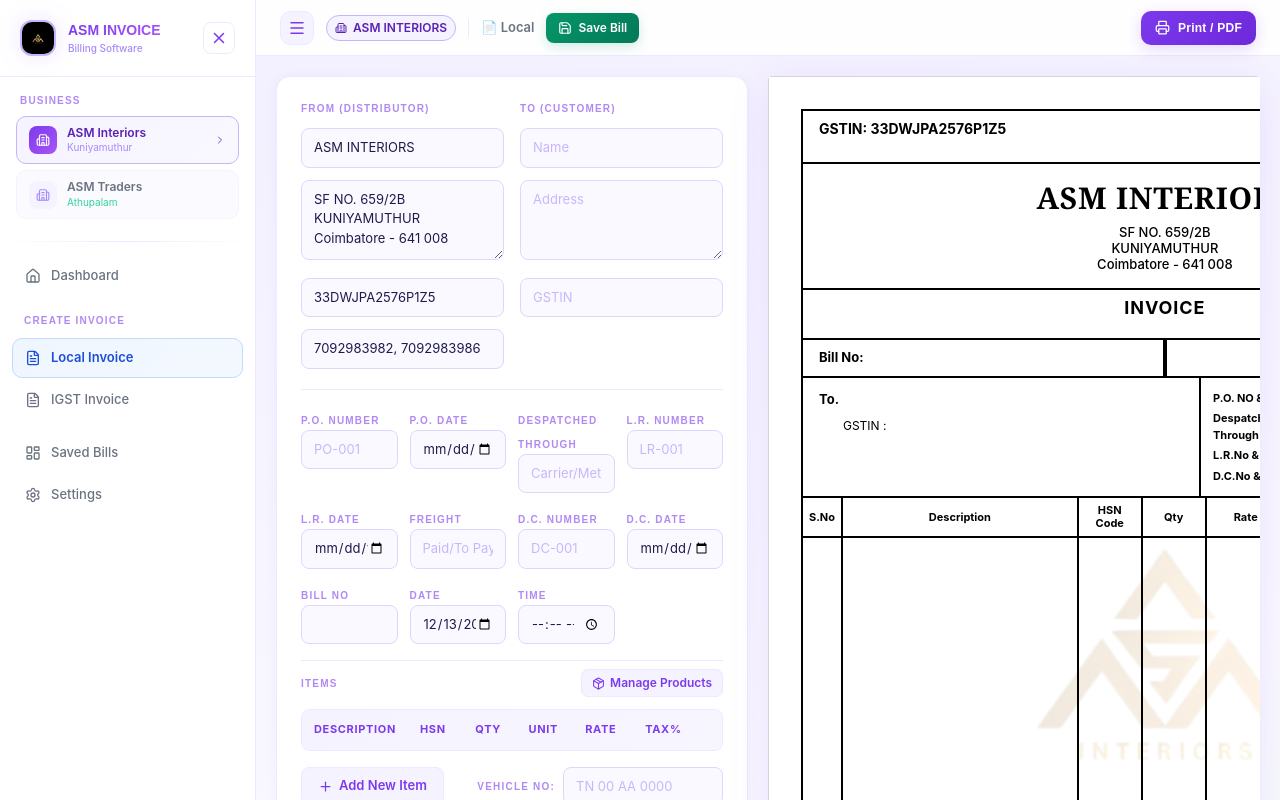
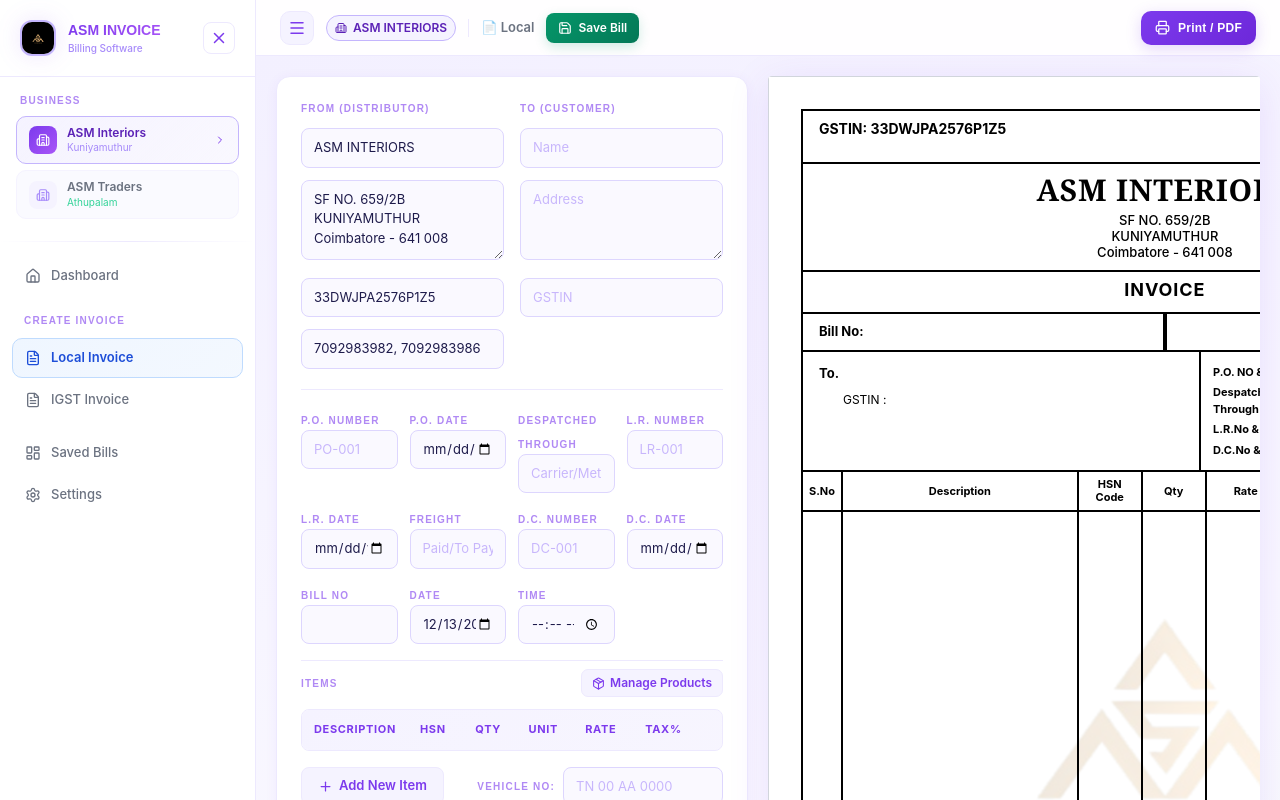
Before and after one commit to matrixfur/ASM-INVOICE-, a React (Vite) app: page / in a window 1280 px wide. Both pictures are taken after a click on the button "Local Invoice". Shown: the top 800 px of the page. Built offline with nearby package versions, Linux system fonts and the light colour scheme.

Commit message:
Your commit message

```diff
--- a/src/App.tsx
+++ b/src/App.tsx
@@ -22,7 +22,7 @@
   },
   traders: {
     name: 'ASM TRADERS',
-    address: 'SF NO 5/68 PODHANUR MAIN ROAD\nATHUPALAM\nCoimbatore',
+    address: 'SF NO 5/68 PODANUR MAIN ROAD\nKURICHI PIRIVU ATHUPALAM\nCoimbatore - 641008',
     gstin: '33BPKPA1462C1ZK',
     phone: ''
   }
--- a/src/components/InvoicePreview.tsx
+++ b/src/components/InvoicePreview.tsx
@@ -45,17 +45,17 @@
                 </div>
 
                 {/* Title Section */}
-                <div className="text-center py-4 border-b-2 border-black">
-                    <h1 className="text-3xl font-bold uppercase tracking-wide font-serif mb-2 text-black">
+                <div className="text-center py-2 border-b-2 border-black">
+                    <h1 className="text-3xl font-bold uppercase tracking-wide font-serif mb-1 text-black">
                         {data.sender.name}
                     </h1>
-                    <div className="whitespace-pre-line leading-tight text-[13px] font-medium mb-1">
+                    <div className="whitespace-pre-line leading-tight text-[13px] font-medium mb-0.5">
                         {data.sender.address}
                     </div>
                     {data.sender.subTitle && (
                         <div className="text-[13px] font-medium">{data.sender.subTitle}</div>
                     )}
-                    <h2 className="font-bold border-t-2 border-black mt-3 pt-1 inline-block w-full text-lg tracking-wider">
+                    <h2 className="font-bold border-t-2 border-black mt-2 pt-1 inline-block w-full text-lg tracking-wider">
                         INVOICE
                     </h2>
                 </div>
@@ -96,9 +96,8 @@
                     </div>
                 </div>
 
-                {/* Items Table */}
                 {/* Items Table - Converted to Flexbox for perfect alignment with filler */}
-                <div className="flex-grow flex flex-col">
+                <div className="flex-grow flex flex-col min-h-[15cm]">
                     {/* Header */}
                     <div className="flex border-b-2 border-black text-center font-bold text-[11px] h-10 shrink-0">
                         <div className="border-r-2 border-black w-10 py-1 flex items-center justify-center">S.No</div>
@@ -117,15 +116,15 @@
                         const taxAmt = amount * (item.taxRate / 100);
                         const total = amount + taxAmt;
                         return (
-                            <div key={item.id} className="flex text-[11px] leading-none shrink-0">
-                                <div className="border-r-2 border-black w-10 text-center pt-2 pb-1">{index + 1}</div>
-                                <div className="border-r-2 border-black flex-grow text-left px-3 pt-2 pb-1 uppercase">{item.description}</div>
-                                <div className="border-r-2 border-black w-16 text-center pt-2 pb-1">{item.hsnCode}</div>
-                                <div className="border-r-2 border-black w-16 text-right px-2 pt-2 pb-1 whitespace-nowrap">{item.qty} {item.unit}</div>
-                                <div className="border-r-2 border-black w-20 text-right px-2 pt-2 pb-1">{item.rate.toFixed(2)}</div>
-                                <div className="border-r-2 border-black w-24 text-right px-2 pt-2 pb-1">{amount.toFixed(2)}</div>
-                                <div className="border-r-2 border-black w-12 text-center pt-2 pb-1">{item.taxRate}</div>
-                                <div className="w-24 text-right px-2 pt-2 pb-1">{total.toFixed(2)}</div>
+                            <div key={item.id} className="flex text-[11px] leading-snug shrink-0 min-h-[32px]">
+                                <div className="border-r-2 border-black w-10 text-center py-2.5">{index + 1}</div>
+                                <div className="border-r-2 border-black flex-grow text-left px-3 py-2.5 uppercase">{item.description}</div>
+                                <div className="border-r-2 border-black w-16 text-center py-2.5">{item.hsnCode}</div>
+                                <div className="border-r-2 border-black w-16 text-right px-2 py-2.5 whitespace-nowrap">{item.qty} {item.unit}</div>
+                                <div className="border-r-2 border-black w-20 text-right px-2 py-2.5">{item.rate.toFixed(2)}</div>
+                                <div className="border-r-2 border-black w-24 text-right px-2 py-2.5">{amount.toFixed(2)}</div>
+                                <div className="border-r-2 border-black w-12 text-center py-2.5">{item.taxRate}</div>
+                                <div className="w-24 text-right px-2 py-2.5">{total.toFixed(2)}</div>
                             </div>
                         );
                     })}
@@ -224,7 +223,7 @@
                     </div>
 
                     {/* Signatory */}
-                    <div className="h-32 flex justify-between items-end p-4">
+                    <div className="h-24 flex justify-between items-end p-3">
                         <div></div>
                         <div className="text-center w-72">
                             <div className="font-bold text-sm mb-12">For {data.sender.name}</div>
```
